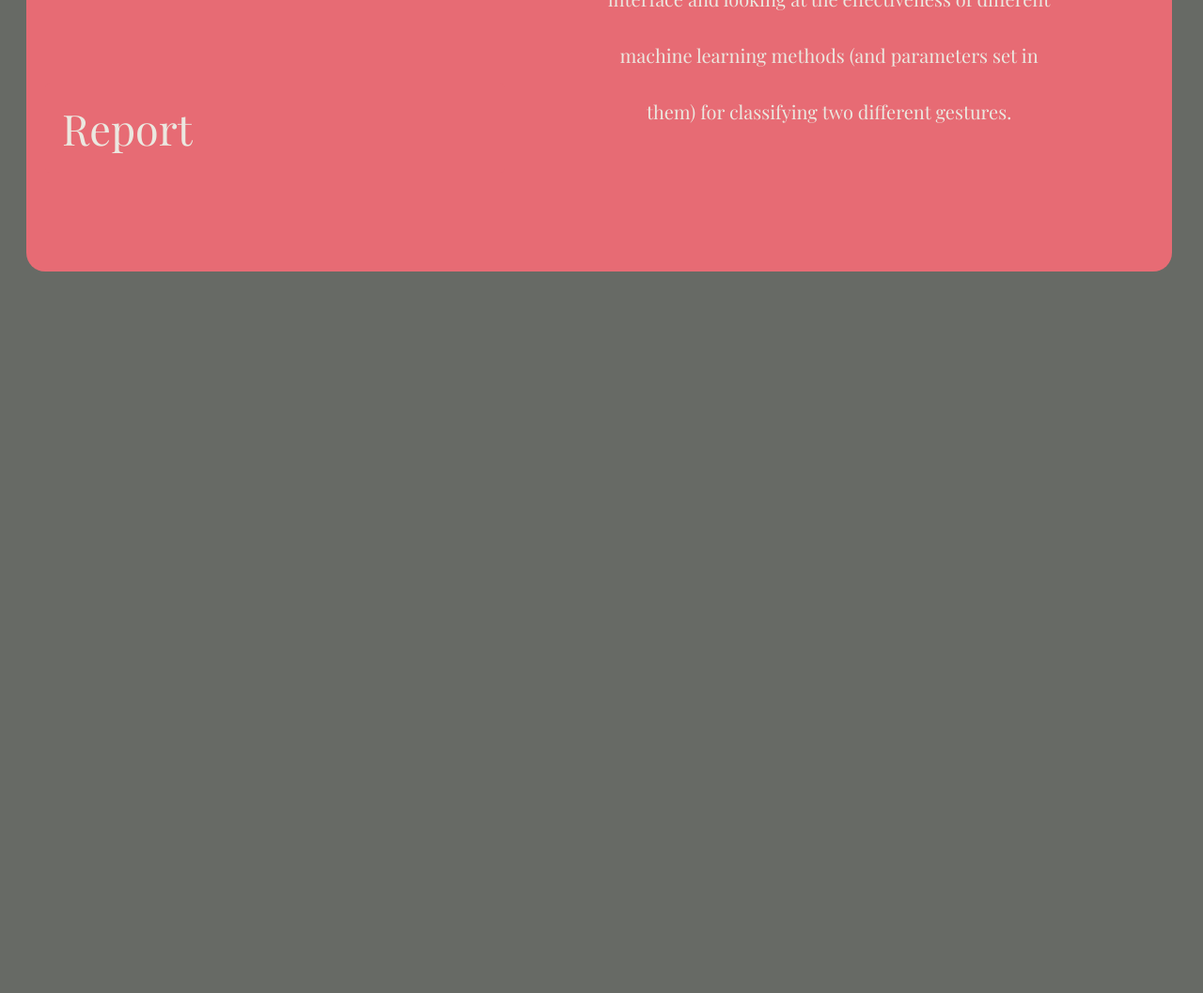
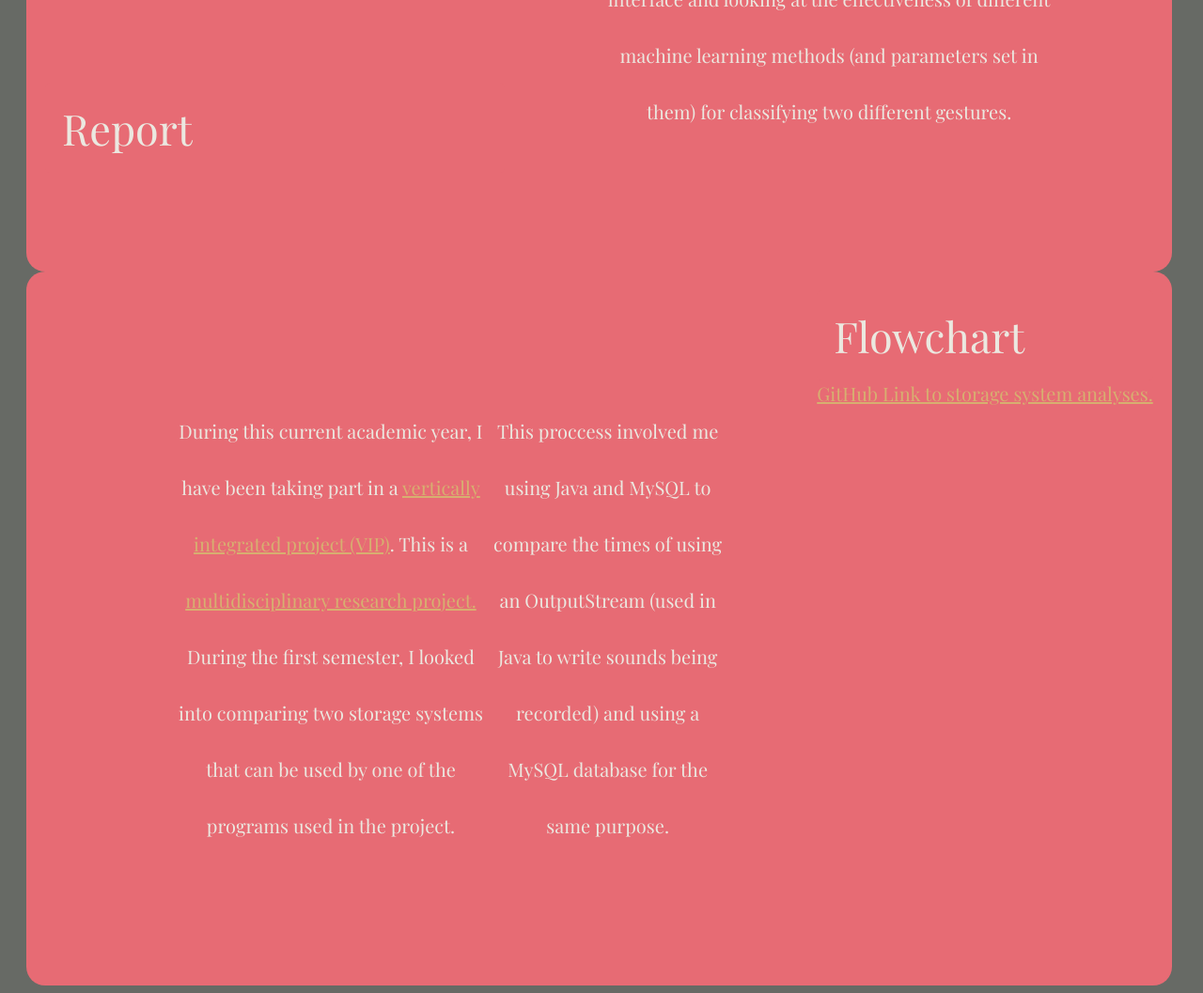
Before and after one commit to samina-bibi/PortfolioWebsite, a plain HTML site: page academia.html in a window 1280 px wide. Shown: the part 459-1516 px from the top of the page at 94% size. Before the commit the page ends 800 px from the top, so only its background shows below. Drawn offline with nearby package versions, Linux system fonts and the light colour scheme.

Commit message:
added vip section

```diff
--- a/academia.html
+++ b/academia.html
@@ -56,6 +56,24 @@
                 </p>
             </div>
         </div>
+
+        <div class="vip">
+            <div class="code">
+                <button class="collapsible">Flowchart</button>
+                <div class="content">
+                    <iframe src="resources/pdf/StorageSystemVIP.pdf#toolbar=0" width="100%" height="400px">
+                    </iframe>
+                </div>
+                <a href="https://github.com/dolphin-acoustics-vip/DBAnalytics_ver03">GitHub Link to storage system analyses.</a>
+            </div>
+            <div class="summary">
+                <p>During this current academic year, I have been taking part in a <a href="https://github.com/dolphin-acoustics-vip">vertically integrated project (VIP)</a>.
+                    This is a <a href="https://dolphinacoustics.wp.st-andrews.ac.uk/">multidisciplinary research project.</a>  During the first semester, I looked into comparing two
+                    storage systems that can be used by one of the programs used in the project.</p>
+                <p>This proccess involved me using Java and MySQL to compare the times of using an OutputStream (used in Java to
+                    write sounds being recorded) and using a MySQL database for the same purpose.</p>
+            </div>
+        </div>
     </div>
 
     <script src="resources/js/collapsible.js"></script>
--- a/resources/css/academia-style.css
+++ b/resources/css/academia-style.css
@@ -9,6 +9,16 @@
 .nrp {
     display: flex;
     flex-direction: row;
+    max-width: 100%;
+    background-color: #E76B74;
+    padding: 20px 20px;
+    border-radius: 20px;
+    margin-left: 20px;
+}
+
+.vip {
+    display: flex;
+    flex-direction: row-reverse;
     max-width: 100%;
     background-color: #E76B74;
     padding: 20px 20px;
@@ -56,3 +66,7 @@
     overflow: hidden;
     transition: max-height 0.2s ease-out;
 }
+
+a {
+    color: #D7AF70;
+}
--- a/resources/css/style.css
+++ b/resources/css/style.css
@@ -28,8 +28,12 @@ header {
 
 .website-nav ul li a {
     text-decoration: none;
+    color: #ebe8e0;
+    padding-right: 30px;
+}
+
+.website-nav ul li a:hover {
     color: #D7AF70;
-    padding-right: 30px;
 }
 
 .main-content {
```
Also changed, not shown: 1 other file.
